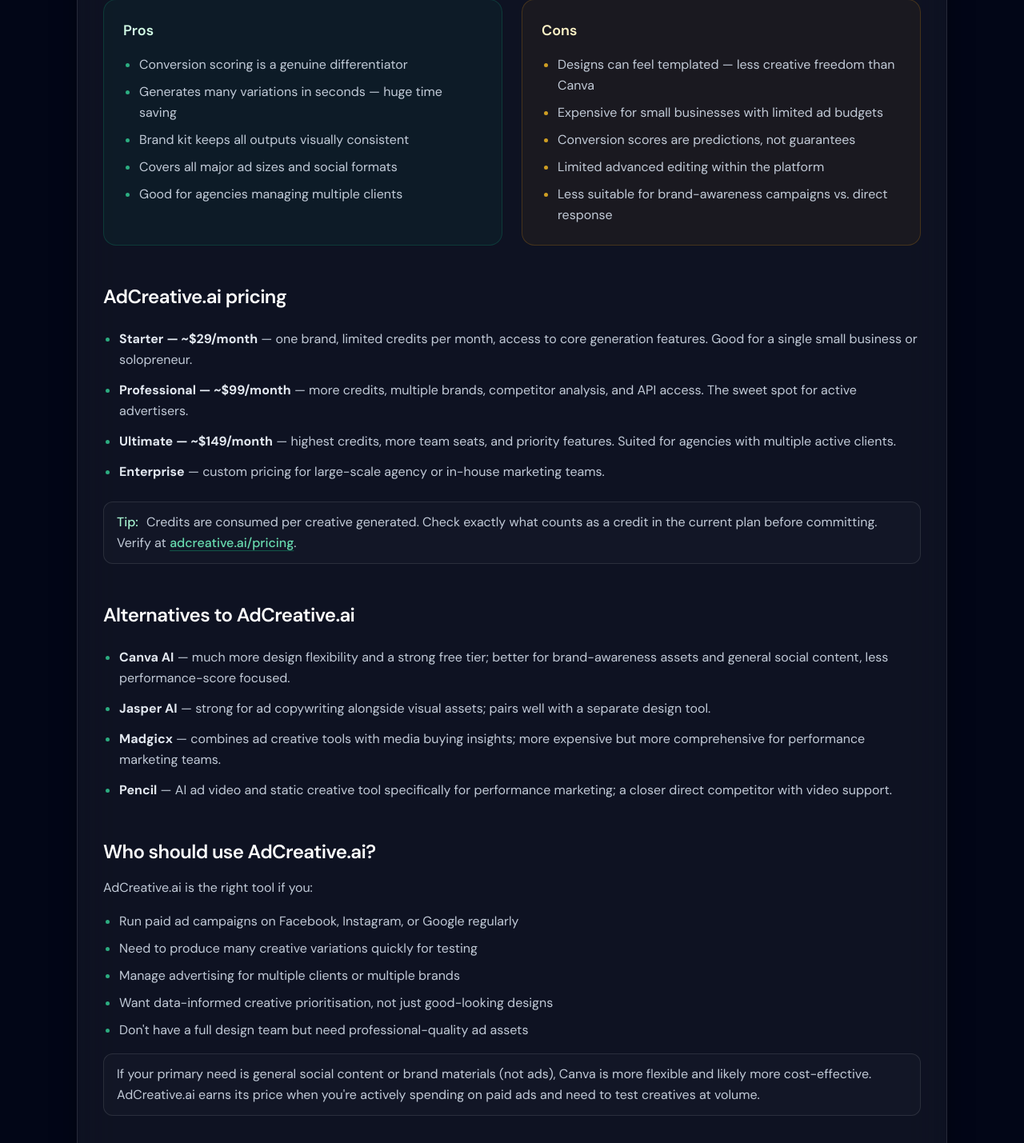
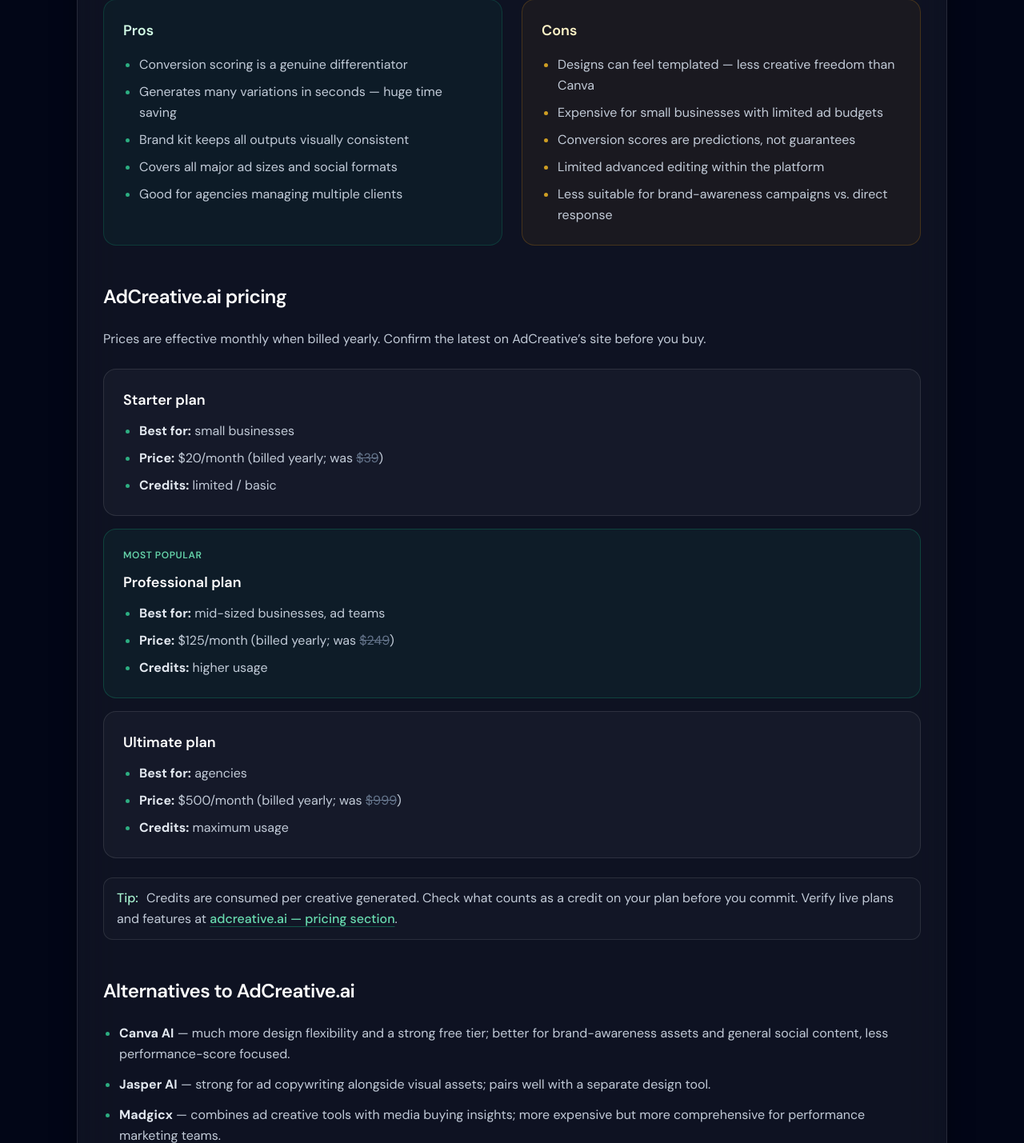
Before and after one commit to abhishekgoyal-a11y/DevShelfs, a Django app: page /ai-tools/adcreative-ai in a window 1280 px wide. Shown: the part 3281-4710 px from the top of the page at 80% size. Run offline with Django 5.2, Linux system fonts and the light colour scheme; some libraries are stand-ins or nearby versions.

Commit message:
Refresh AdCreative.ai page pricing and outbound links
- Card layout for Starter, Professional (highlighted), Ultimate
- Update yearly pricing copy and disclaimer; point CTAs to #new-pricing-section

Made-with: Cursor

```diff
--- a/web/templates/web/adcreative_ai.html
+++ b/web/templates/web/adcreative_ai.html
@@ -32,7 +32,7 @@
             Try AdCreative.ai <span aria-hidden class="text-emerald-300/80">↗</span>
           </a>
           <a
-            href="https://www.adcreative.ai/pricing"
+            href="https://www.adcreative.ai/#new-pricing-section"
             target="_blank"
             rel="noopener noreferrer"
             class="inline-flex items-center gap-2 rounded-full border border-white/15 bg-white/[0.04] px-4 py-2 text-sm font-medium text-slate-200/90 transition hover:border-white/25 hover:bg-white/[0.07] hover:text-white"
@@ -175,16 +175,38 @@
 
         <section class="space-y-6" aria-labelledby="pricing-heading">
           <h2 id="pricing-heading" class="text-xl font-semibold tracking-tight text-white sm:text-2xl">AdCreative.ai pricing</h2>
-          <ul class="list-disc space-y-3 pl-5 marker:text-emerald-400/80">
-            <li><strong class="text-slate-200">Starter — ~$29/month</strong> — one brand, limited credits per month, access to core generation features. Good for a single small business or solopreneur.</li>
-            <li><strong class="text-slate-200">Professional — ~$99/month</strong> — more credits, multiple brands, competitor analysis, and API access. The sweet spot for active advertisers.</li>
-            <li><strong class="text-slate-200">Ultimate — ~$149/month</strong> — highest credits, more team seats, and priority features. Suited for agencies with multiple active clients.</li>
-            <li><strong class="text-slate-200">Enterprise</strong> — custom pricing for large-scale agency or in-house marketing teams.</li>
-          </ul>
+          <p class="text-slate-300/95">Prices are effective monthly when billed yearly. Confirm the latest on AdCreative’s site before you buy.</p>
+          <div class="space-y-4">
+            <div class="space-y-3 rounded-2xl border border-white/10 bg-white/[0.03] p-5 sm:p-6">
+              <h3 class="text-lg font-semibold text-white">Starter plan</h3>
+              <ul class="list-disc space-y-2 pl-5 text-slate-300/95 marker:text-emerald-400/80">
+                <li><strong class="text-slate-200">Best for:</strong> small businesses</li>
+                <li><strong class="text-slate-200">Price:</strong> $20/month (billed yearly; was <span class="text-slate-500 line-through">$39</span>)</li>
+                <li><strong class="text-slate-200">Credits:</strong> limited / basic</li>
+              </ul>
+            </div>
+            <div class="space-y-3 rounded-2xl border border-emerald-500/25 bg-emerald-500/[0.06] p-5 sm:p-6">
+              <p class="text-xs font-semibold uppercase tracking-wider text-emerald-300/90">Most popular</p>
+              <h3 class="text-lg font-semibold text-white">Professional plan</h3>
+              <ul class="list-disc space-y-2 pl-5 text-slate-300/95 marker:text-emerald-400/80">
+                <li><strong class="text-slate-200">Best for:</strong> mid-sized businesses, ad teams</li>
+                <li><strong class="text-slate-200">Price:</strong> $125/month (billed yearly; was <span class="text-slate-500 line-through">$249</span>)</li>
+                <li><strong class="text-slate-200">Credits:</strong> higher usage</li>
+              </ul>
+            </div>
+            <div class="space-y-3 rounded-2xl border border-white/10 bg-white/[0.03] p-5 sm:p-6">
+              <h3 class="text-lg font-semibold text-white">Ultimate plan</h3>
+              <ul class="list-disc space-y-2 pl-5 text-slate-300/95 marker:text-emerald-400/80">
+                <li><strong class="text-slate-200">Best for:</strong> agencies</li>
+                <li><strong class="text-slate-200">Price:</strong> $500/month (billed yearly; was <span class="text-slate-500 line-through">$999</span>)</li>
+                <li><strong class="text-slate-200">Credits:</strong> maximum usage</li>
+              </ul>
+            </div>
+          </div>
           <p class="rounded-xl border border-white/10 bg-white/[0.02] px-4 py-3 text-slate-300/95">
             <span class="mr-1.5 font-medium text-emerald-200" aria-hidden>Tip:</span>
-            Credits are consumed per creative generated. Check exactly what counts as a credit in the current plan before committing. Verify at
-            <a class="font-medium text-emerald-300/95 underline decoration-emerald-500/40 underline-offset-4 hover:text-emerald-200" href="https://www.adcreative.ai/pricing" target="_blank" rel="noopener noreferrer">adcreative.ai/pricing</a>.
+            Credits are consumed per creative generated. Check what counts as a credit on your plan before you commit. Verify live plans and features at
+            <a class="font-medium text-emerald-300/95 underline decoration-emerald-500/40 underline-offset-4 hover:text-emerald-200" href="https://www.adcreative.ai/#new-pricing-section" target="_blank" rel="noopener noreferrer">adcreative.ai — pricing section</a>.
           </p>
         </section>
 
```
